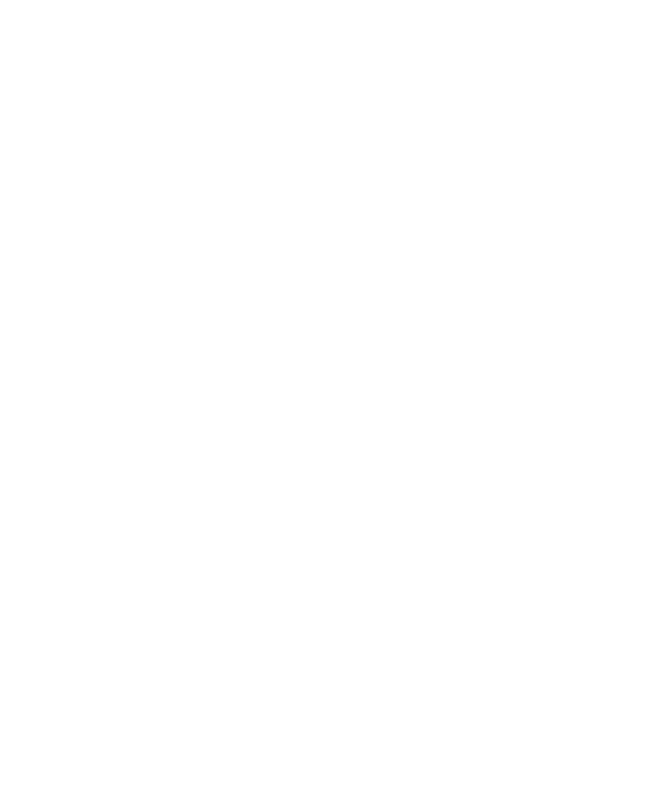
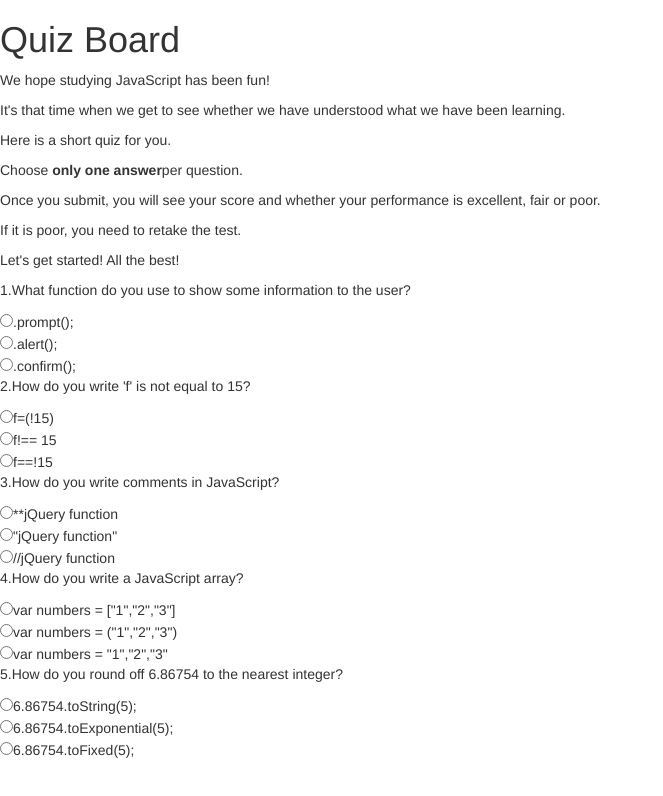
Before and after one commit to AgnesNM/quiz-board, a plain HTML site: page index.html in a window 1280 px wide. Shown: the whole page, without its empty margins (0-663 px from the left). Drawn offline with nearby package versions, Linux system fonts and the light colour scheme.

Commit message:
add a form to HTMl that includes user input type button 'radio'

```diff
--- a/index.html
+++ b/index.html
@@ -4,10 +4,43 @@
     <meta charset="utf-8">
     <link href="/css/bootstrap.css" rel="stylesheet" type="text/css">
     <link href="/css/styles.css" rel="stylesheet" type="text/css">
-    <title></title>
+    <title>Quiz Board</title>
   </head>
 
   <body>
+
+    <h1>Quiz Board</h1>
+    <p>We hope studying JavaScript has been fun!</p>
+    <p>It's that time when we get to see whether we have understood what we have been learning.</p>
+    <p>Here is a short quiz for you.</p>
+    <p>Choose <strong>only one answer</strong>per question.</p>
+    <p>Once you submit, you will see your score and whether your performance is excellent, fair or poor.</p>
+    <p>If it is poor, you need to retake the test.</p>
+    <p>Let's get started! All the best!</p>
+
+    <form id="quiz">
+      <p>1.What function do you use to show some information to the user?</p>
+      <input type="radio" name="answer" value="q1Ans1" id="q1Ans1">.prompt();<br>
+      <input type="radio" name="answer" value="q1Ans2" id="q1Ans2">.alert();<br>
+      <input type="radio" name="answer" value="q1Ans3" id="q1Ans3">.confirm();<br>
+      <p>2.How do you write 'f' is not equal to 15?</p>
+      <input type="radio" name="answer" value="q2Ans1" id="q2Ans1">f=(!15)<br>
+      <input type="radio" name="answer" value="q2Ans2" id="q2Ans2">f!== 15<br>
+      <input type="radio" name="answer" value="q2Ans3" id="q2Ans3">f==!15<br>
+      <p>3.How do you write comments in JavaScript?</p>
+      <input type="radio" name="answer" value="q3Ans1" id="q3Ans1">**jQuery function<br>
+      <input type="radio" name="answer" value="q3Ans2" id="q3Ans2">"jQuery function"<br>
+      <input type="radio" name="answer" value="q3Ans3" id="q3Ans3">//jQuery function<br>
+      <p>4.How do you write a JavaScript array?</p>
+      <input type="radio" name="answer" value="q4Ans1" id="q4Ans1">var numbers = ["1","2","3"]<br>
+      <input type="radio" name="answer" value="q4Ans2" id="q4Ans2">var numbers = ("1","2","3")<br>
+      <input type="radio" name="answer" value="q4Ans3" id="q4Ans3">var numbers = "1","2","3"<br>
+      <p>5.How do you round off 6.86754 to the nearest integer?</p>
+      <input type="radio" name="answer" value="q5Ans1" id="q5Ans1">6.86754.toString(5);<br>
+      <input type="radio" name="answer" value="q5Ans2" id="q5Ans2">6.86754.toExponential(5);<br>
+      <input type="radio" name="answer" value="q5Ans3" id="q5Ans3">6.86754.toFixed(5);<br>
+    </form>
+
 
 
     <script src="https://code.jquery.com/jquery-3.3.1.min.js" integrity="sha256-FgpCb/KJQlLNfOu91ta32o/NMZxltwRo8QtmkMRdAu8=" crossorigin="anonymous"></script>
```
Also changed, not shown: 1 other file.
